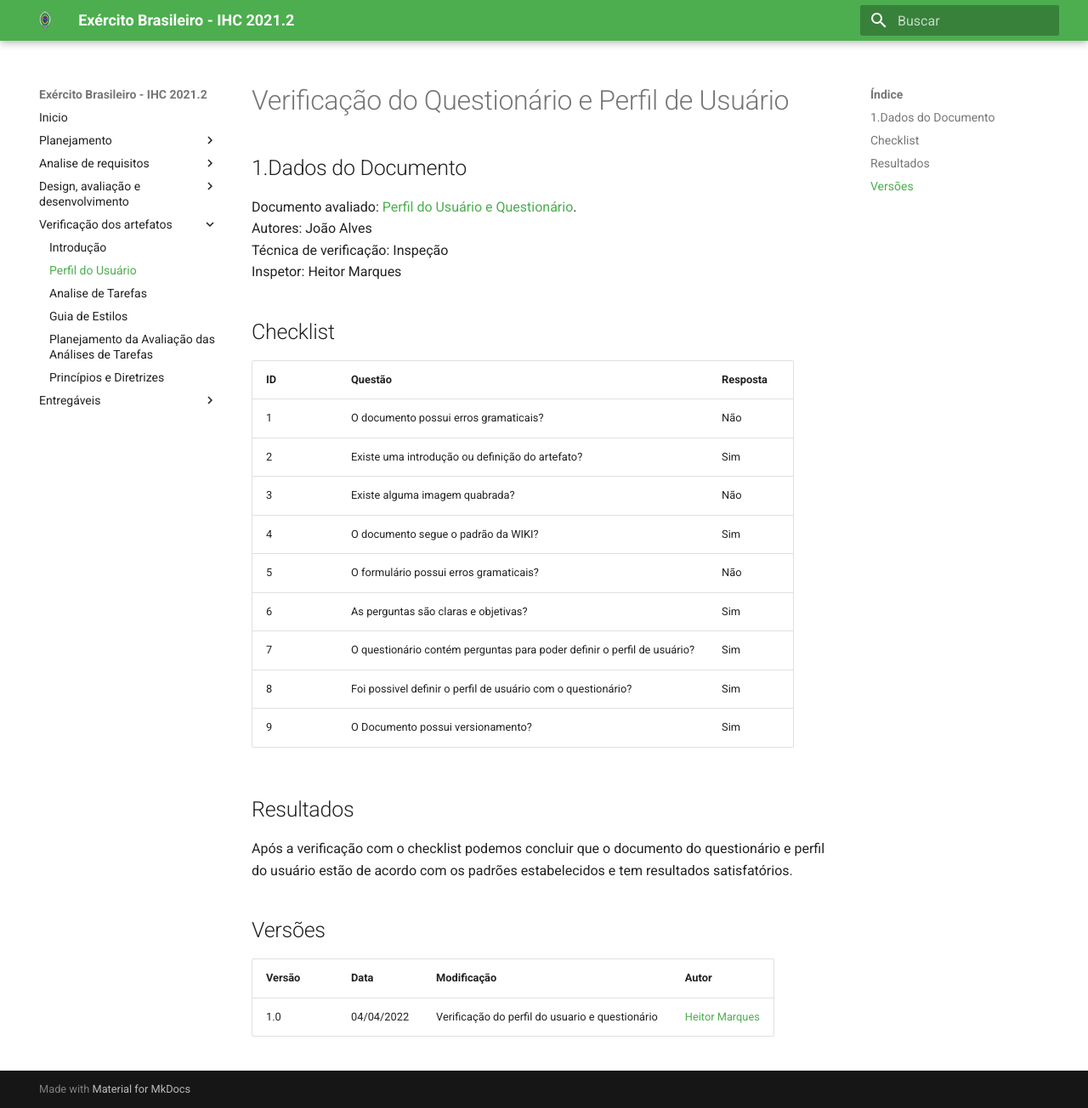
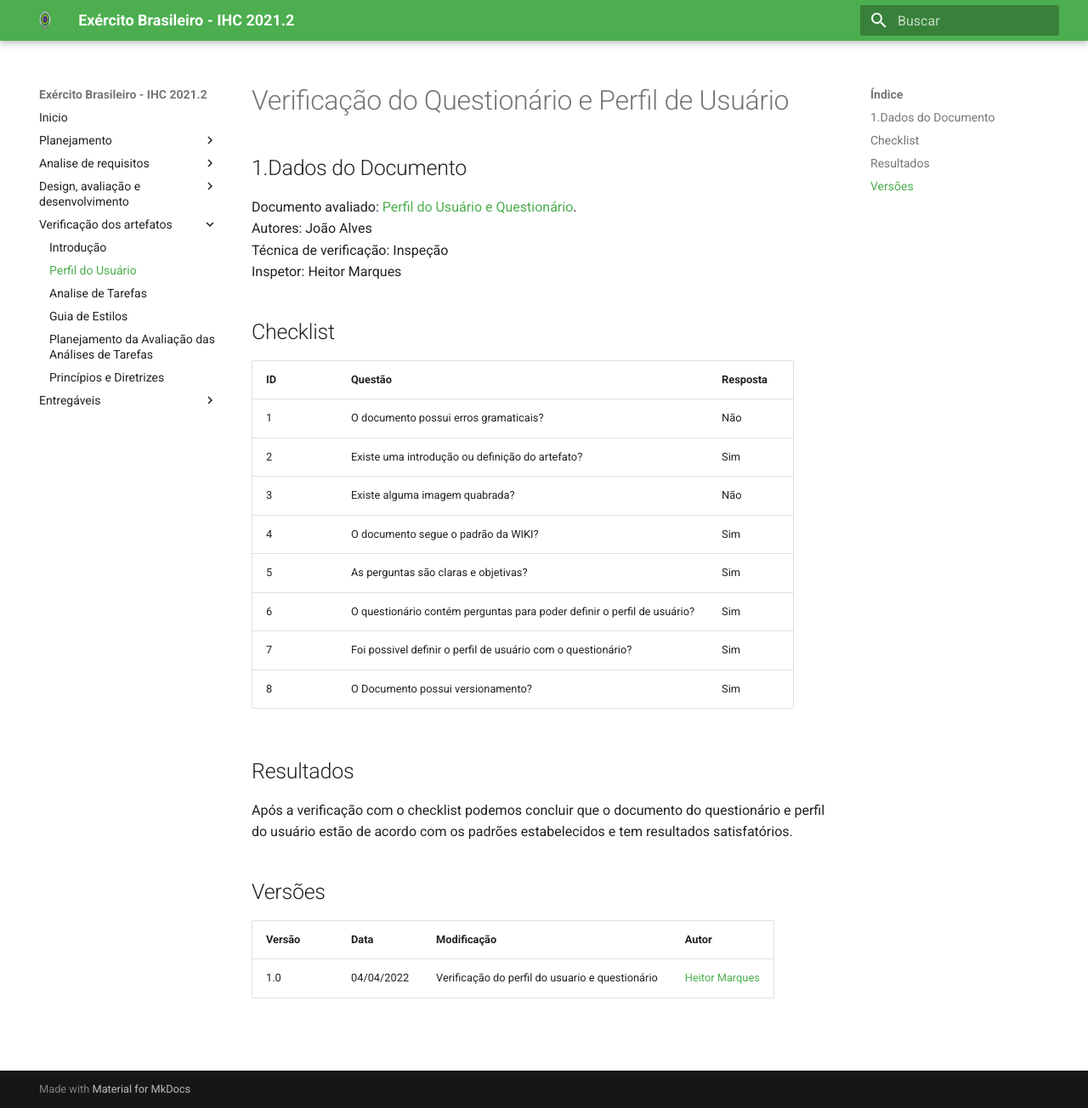
Before and after one commit to heitormsb/2021.2-Exercito-Brasileiro, an MkDocs documentation site: the page built from docs/verificação_artefatos/perfil_usuario_questionario.md, in a window 1280 px wide and 1304 px high. Shown: the whole window at 85% size. Built offline with MkDocs 1.6.1 and Material for MkDocs 9.7.7, drawn with Linux system fonts in a browser that asks for light colours.

Commit message:
edit checklist

```diff
--- a/docs/verificação_artefatos/perfil_usuario_questionario.md
+++ b/docs/verificação_artefatos/perfil_usuario_questionario.md
@@ -13,11 +13,10 @@ Inspetor: Heitor Marques<br>
 |2|Existe uma introdução ou definição do artefato?|Sim|
 |3|Existe alguma imagem quabrada?|Não|
 |4|O documento segue o padrão da WIKI?|Sim|
-|5|O formulário possui erros gramaticais?|Não|
-|6|As perguntas são claras e objetivas?|Sim|
-|7|O questionário contém perguntas para poder definir o perfil de usuário?|Sim|
-|8|Foi possivel definir o perfil de usuário com o questionário?|Sim|
-|9|O Documento possui versionamento?|Sim|
+|5|As perguntas são claras e objetivas?|Sim|
+|6|O questionário contém perguntas para poder definir o perfil de usuário?|Sim|
+|7|Foi possivel definir o perfil de usuário com o questionário?|Sim|
+|8|O Documento possui versionamento?|Sim|
 
 ## Resultados
 Após a verificação com o checklist podemos concluir que o documento do questionário e perfil do usuário estão de acordo com os padrões estabelecidos e tem resultados satisfatórios.
```
Also changed, not shown: docs/verificação_artefatos/GuiaDeEstilos_verificacao.md (+2 -2 lines).
